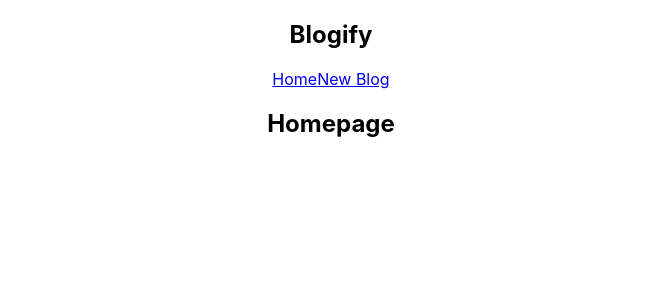
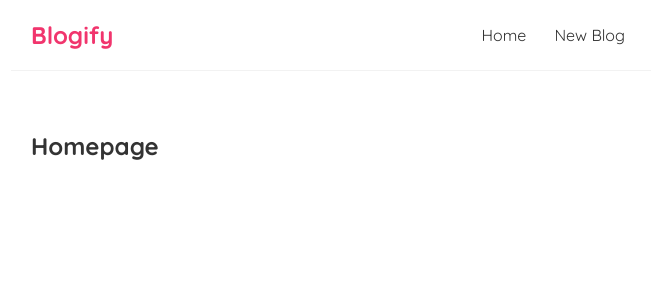
Before and after one commit to laminsaidy/BloogifyPP5, a React (Create React App) app: page / in a window 1280 px wide. Shown: the top 300 px of the page, without its empty margins (309-964 px from the left). Built offline with nearby package versions, Linux system fonts and the light colour scheme.

Commit message:
Add css styling

```diff
--- a/src/App.js
+++ b/src/App.js
@@ -1,4 +1,3 @@
-import './App.css';
 import Navbar from './Navbar';
 import Home from './Home';
 
@@ -6,8 +5,8 @@ function App() {
   return (
     <div className="App">
       <Navbar />
+      <div className ="content" >
       <Home />
-      <div className ="content" >
       </div>
     </div>
   );
--- a/src/index.css
+++ b/src/index.css
@@ -1,13 +1,35 @@
-body {
+@import url('https://fonts.googleapis.com/css2?family=Quicksand:wght@300;400;500;600;700&display=swap');
+
+/* base styles */
+* {
   margin: 0;
-  font-family: -apple-system, BlinkMacSystemFont, 'Segoe UI', 'Roboto', 'Oxygen',
-    'Ubuntu', 'Cantarell', 'Fira Sans', 'Droid Sans', 'Helvetica Neue',
-    sans-serif;
-  -webkit-font-smoothing: antialiased;
-  -moz-osx-font-smoothing: grayscale;
+  font-family: "Quicksand";
+  color: #333;
 }
-
-code {
-  font-family: source-code-pro, Menlo, Monaco, Consolas, 'Courier New',
-    monospace;
+.navbar {
+  padding: 20px;
+  display: flex;
+  align-items: center;
+  max-width: 600px;
+  margin: 0 auto;
+  border-bottom: 1px solid #f2f2f2;
 }
+.navbar h1 {
+  color: #f1356d;
+}
+.navbar .links {
+  margin-left: auto;
+}
+.navbar a {
+  margin-left: 16px;
+  text-decoration: none;
+  padding: 6px;
+}
+.navbar a:hover {
+  color: #f1356d;
+}
+.content {
+  max-width: 600px;
+  margin: 40px auto;
+  padding: 20px;
+}
```
